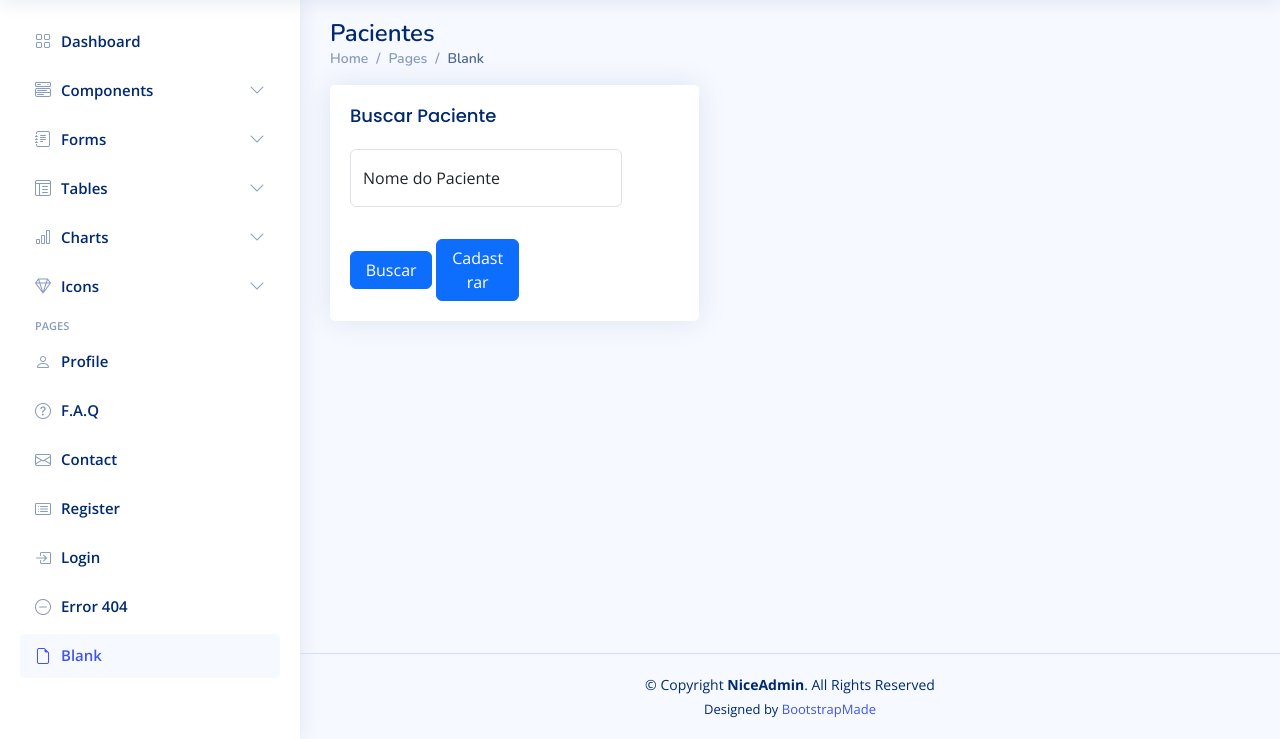
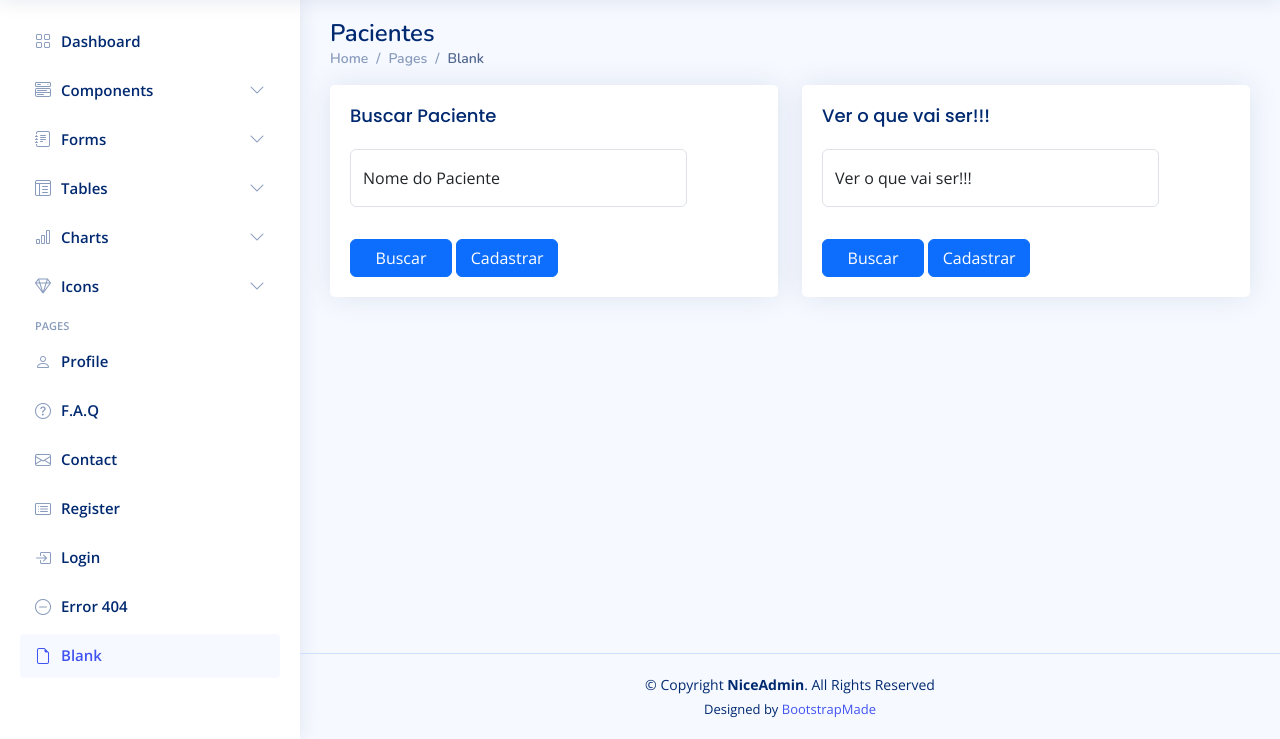
Before and after one commit to andrefelix93/Odontologico, a Django app: page /home/ in a window 1280 px wide. Shown: the part 61-800 px from the top of the page. Run offline with Django 4.2, Linux system fonts and the light colour scheme; the visitor is signed in with stand-in values (Sample User, id 1); some libraries are stand-ins or nearby versions.

Commit message:
Criando o 2 card no index.html

```diff
--- a/sistema_odontologico/templates/pages/index.html
+++ b/sistema_odontologico/templates/pages/index.html
@@ -26,7 +26,7 @@
 
     <section class="section">
       <div class="row">
-        <div class="col-lg-5">
+        <div class="col-lg-6">
           <div class="card">
             <div class="card-body">
               <h5 class="card-title">Buscar Paciente</h5>
@@ -36,6 +36,30 @@
                   <div class="form-floating mb-3">
                     <input type="email" class="form-control" id="floatingInput" placeholder="name@example.com">
                     <label for="floatingInput">Nome do Paciente</label>
+                  </div>
+                  <div class="valid-feedback">
+                    Looks good!
+                  </div>
+                </div>
+                <div class="col-12">
+                  <button class="btn btn-primary col-3" type="submit">Buscar</button>
+                  <button class="btn btn-primary col-3" type="submit">Cadastrar</button>
+                </div>
+              </form><!-- End Custom Styled Validation -->
+
+            </div>
+          </div>
+        </div>
+        <div class="col-lg-6">
+          <div class="card">
+            <div class="card-body">
+              <h5 class="card-title">Ver o que vai ser!!!</h5>
+              <!-- Custom Styled Validation -->
+              <form class="row g-3 needs-validation" novalidate="">
+                <div class="col-md-10">
+                  <div class="form-floating mb-3">
+                    <input type="email" class="form-control" id="floatingInput" placeholder="name@example.com">
+                    <label for="floatingInput">Ver o que vai ser!!!</label>
                   </div>
                   <div class="valid-feedback">
                     Looks good!
```
Also changed, not shown: sistema_odontologico/db.sqlite3.
